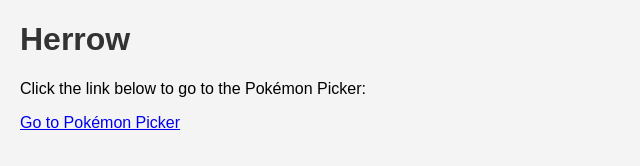
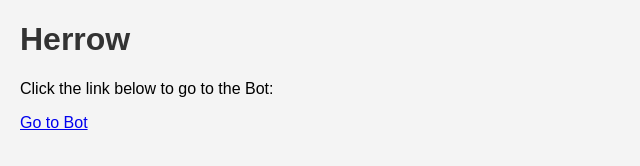
Before and after one commit to Rileg21/ProjectR, a plain HTML site: page index.html in a window 1280 px wide. Shown: the whole page, without its empty margins (0-640 px from the left). Drawn offline with Linux system fonts and the light colour scheme.

Commit message:
Update index.html

```diff
--- a/index.html
+++ b/index.html
@@ -8,7 +8,7 @@
 </head>
 <body>
     <h1>Herrow</h1>
-    <p>Click the link below to go to the Pokémon Picker:</p>
-    <a href="picker.html">Go to Pokémon Picker</a>
+    <p>Click the link below to go to the Bot:</p>
+    <a href="picker.html">Go to Bot</a>
 </body>
 </html>
```
